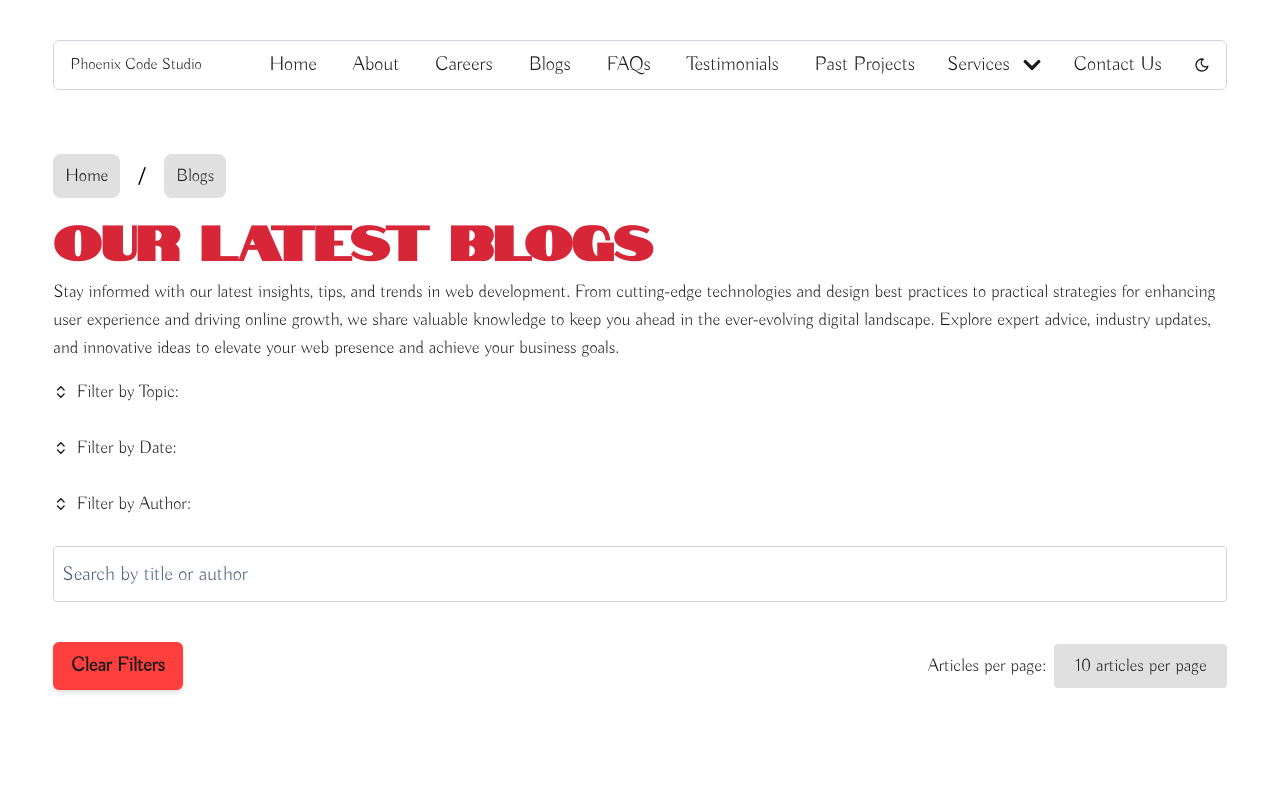
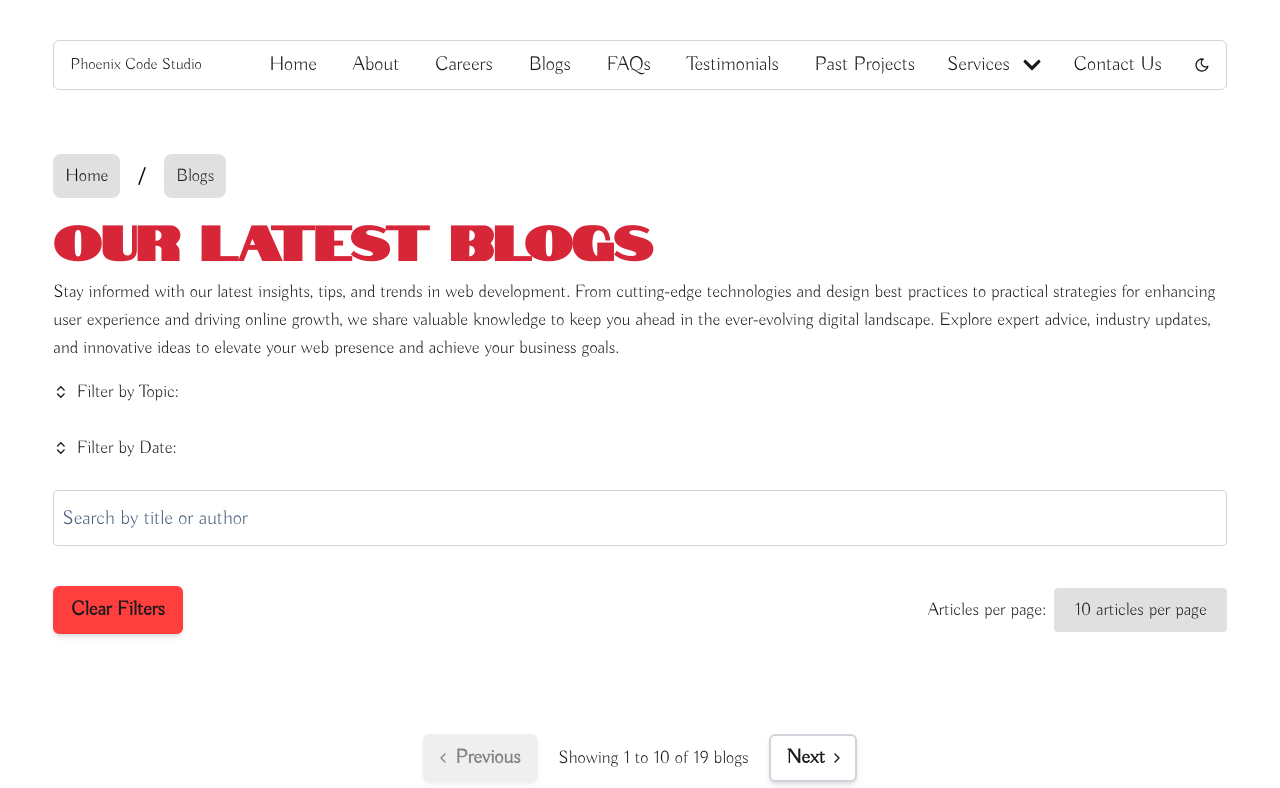
Before and after one commit to tmchuynh/phoenix-code-studio, a Next.js app: page /blogs in a window 1280 px wide. Shown: the top 788 px of the page. Built offline with nearby package versions, Linux system fonts and the light colour scheme.

Commit message:
hide author filter until there are more authors

```diff
--- a/src/app/blogs/page.tsx
+++ b/src/app/blogs/page.tsx
@@ -358,7 +358,7 @@ const BlogDisplayPage: FC = () => {
             </div>
 
             {/* Author Filter */}
-            <div className="flex flex-wrap items-center">
+            {/* <div className="flex flex-wrap items-center">
               <Collapsible
                 open={openCollapsible === "author"}
                 onOpenChange={() => handleCollapsibleChange("author")}
@@ -408,7 +408,7 @@ const BlogDisplayPage: FC = () => {
                   </div>
                 </CollapsibleContent>
               </Collapsible>
-            </div>
+            </div> */}
           </div>
         </section>
 
```
